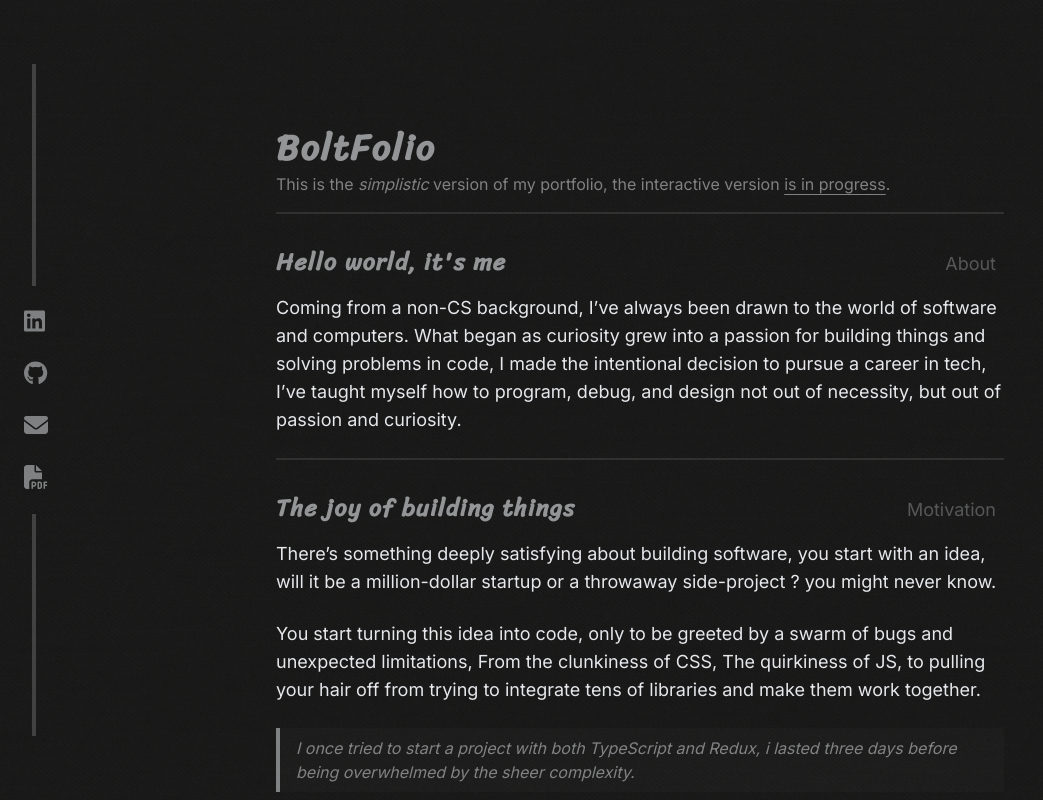
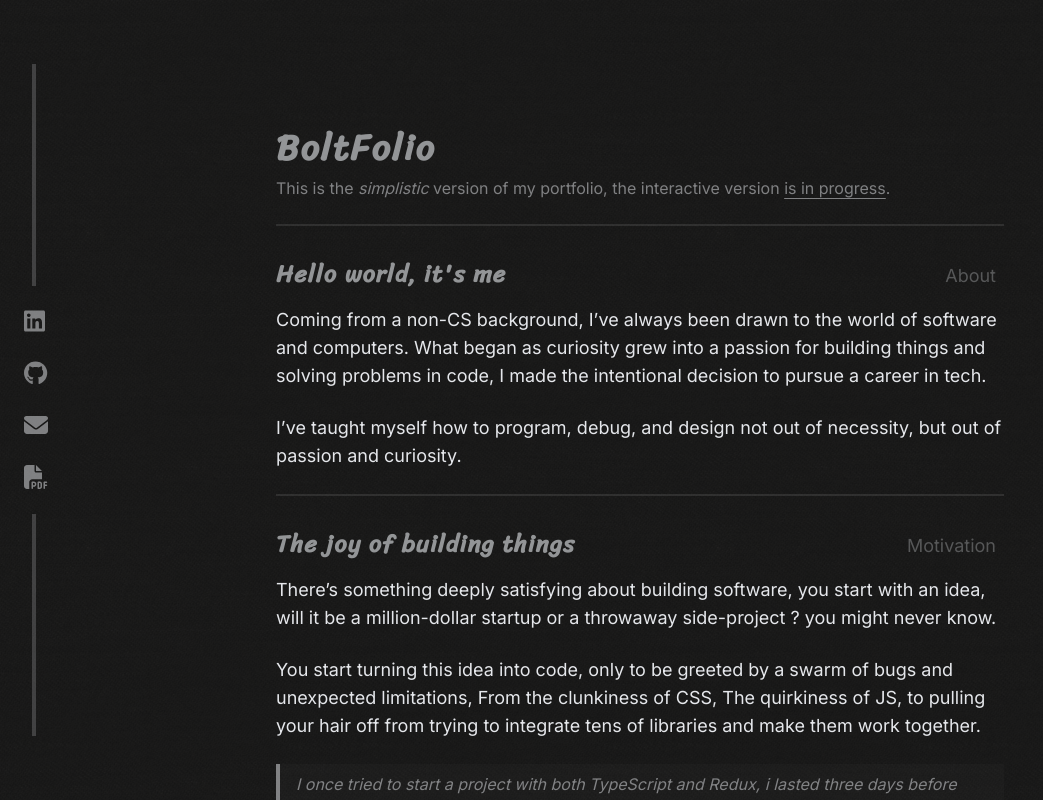
Before and after one commit to Boltawy/BoltFolio, a Next.js app: page / in a window 1280 px wide. Shown: the top 800 px of the page, without its empty margins (0-1043 px from the left). Built offline with nearby package versions, Linux system fonts and the light colour scheme.

Commit message:
edit content

```diff
--- a/content/LiteMainContent.jsx
+++ b/content/LiteMainContent.jsx
@@ -8,10 +8,10 @@ export default function LiteMainContent({ setInteractiveMode }) {
   return (
     <>
       <main className="font-inter max-w-[510px] sm:max-w-xl  md:max-w-2xl lg:max-w-3xl px-5 mx-auto py-32 leading-9">
-        <h1 className="font-semibold text-4xl text-gray-200/60 pb-1 font-sriracha tracking-wider">
+        <h1 className="font-semibold text-4xl text-gray-200/60 pb-2 font-sriracha tracking-wider">
           BoltFolio
         </h1>
-        <p className="pb-4 text-gray-200/50 leading-6">
+        <p className="pb-6 text-gray-200/50 leading-6">
           This is the <i>simplistic</i> version of my portfolio, the interactive
           version{" "}
           <button
@@ -25,10 +25,14 @@ export default function LiteMainContent({ setInteractiveMode }) {
         <Line />
         <SubHeading sectionTag="About">Hello world, it's me</SubHeading>
         <P>
-          Coming from a non-CS background, I’ve always been drawn to the world of
-          software and computers. What began as curiosity grew into a passion
-          for building things and solving problems in code, I made the intentional decision to pursue a career in tech, I’ve taught myself how
-          to program, debug, and design not out of necessity, but out of passion and curiosity.
+          Coming from a non-CS background, I’ve always been drawn to the world
+          of software and computers. What began as curiosity grew into a passion
+          for building things and solving problems in code, I made the
+          intentional decision to pursue a career in tech.
+        </P>
+        <P>
+          I’ve taught myself how to program, debug, and design not out of
+          necessity, but out of passion and curiosity.
         </P>
         <Line />
         <MotivationContent />
```
